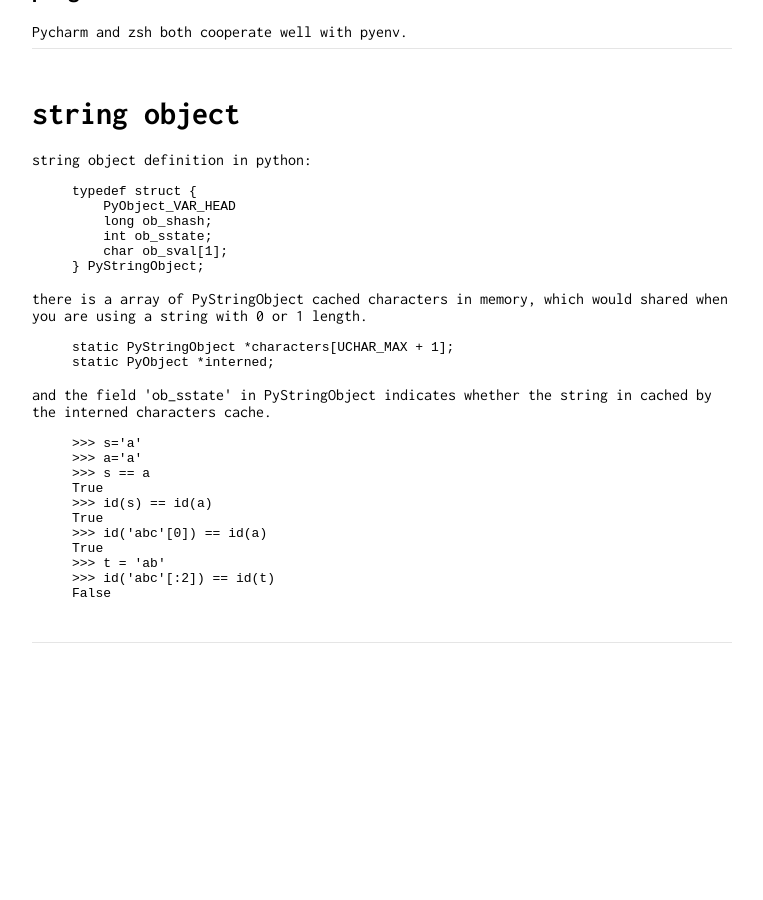
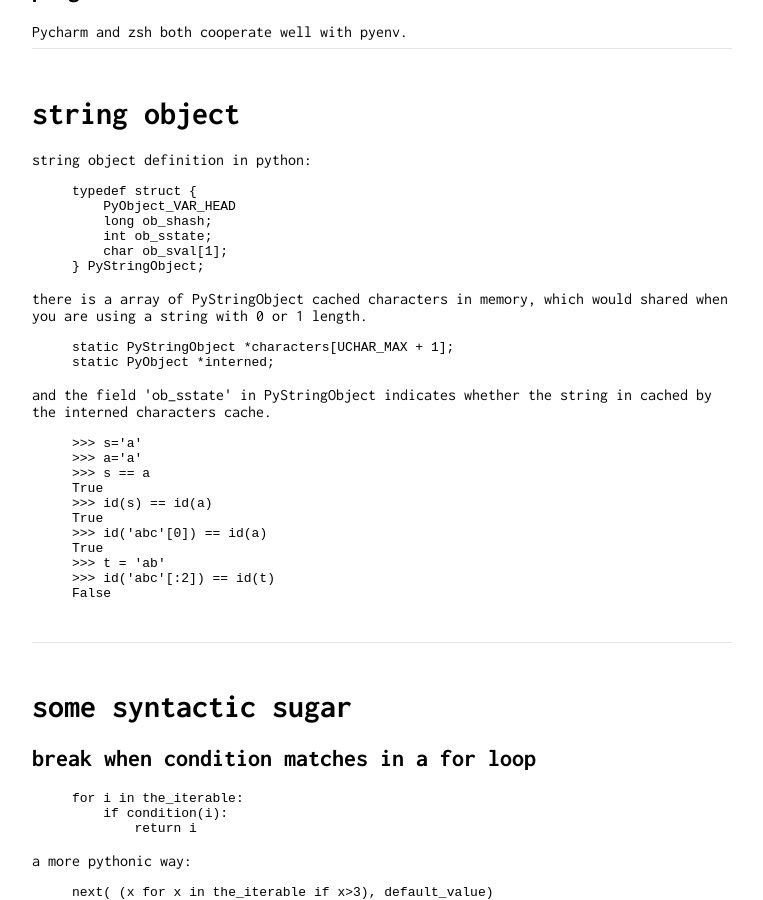
Before and after one commit to brilliang/blogs, a Jekyll site: the page built from _posts/2017-08-02-python_tips.html, in a window 1280 px wide and 900 px high, scrolled down 950 px. Shown: the whole window, without its empty margins (258-1021 px from the left). Built offline with Jekyll 4.4.1, drawn with Linux system fonts in a browser that asks for light colours; before the commit the page ends 1619 px from its top, so only the background shows below that.

Commit message:
add next() in python tips

```diff
--- a/_posts/2017-08-02-python_tips.html
+++ b/_posts/2017-08-02-python_tips.html
@@ -94,3 +94,17 @@ False
 <br />
 <hr />
 <br />
+
+<h1>some syntactic sugar</h1>
+<h2>break when condition matches in a for loop</h2>
+
+{% highlight python %}
+for i in the_iterable:
+    if condition(i):
+        return i
+{% endhighlight %}
+
+a more pythonic way:
+{% highlight python %}
+next( (x for x in the_iterable if x>3), default_value)
+{% endhighlight %}
```
